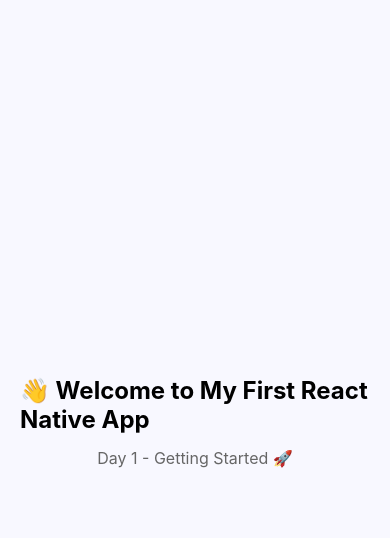
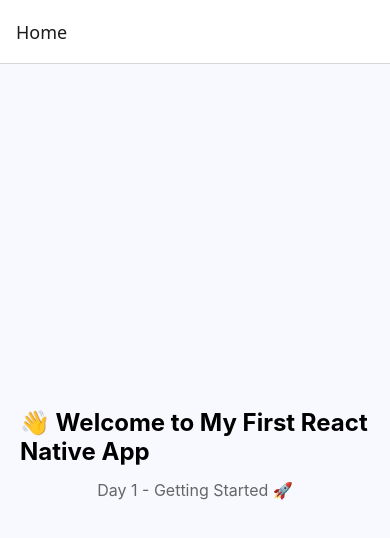
Before and after one commit to bonheurNE07/my-first-react-native-app, a React Native app: screen / in a window 390 px wide. Shown: the top 538 px of the page. Built offline with nearby package versions, Linux system fonts and the light colour scheme.

Commit message:
faet: screens and stack navigator ready

```diff
--- a/App.tsx
+++ b/App.tsx
@@ -1,17 +1,11 @@
 import React from "react";
-import { SafeAreaView, StyleSheet } from "react-native";
-import HomeScreen from "./src/screens/HomeScreen";
+import { NavigationContainer } from "@react-navigation/native";
+import StackNavigator from "./src/navigation/StackNavigator";
 
 export default function App() {
   return (
-    <SafeAreaView style={styles.container}>
-      <HomeScreen />
-    </SafeAreaView>
+    <NavigationContainer>
+      <StackNavigator />
+    </NavigationContainer>
   );
 }
-
-const styles = StyleSheet.create({
-  container: {
-    flex: 1,
-  },
-});
```
